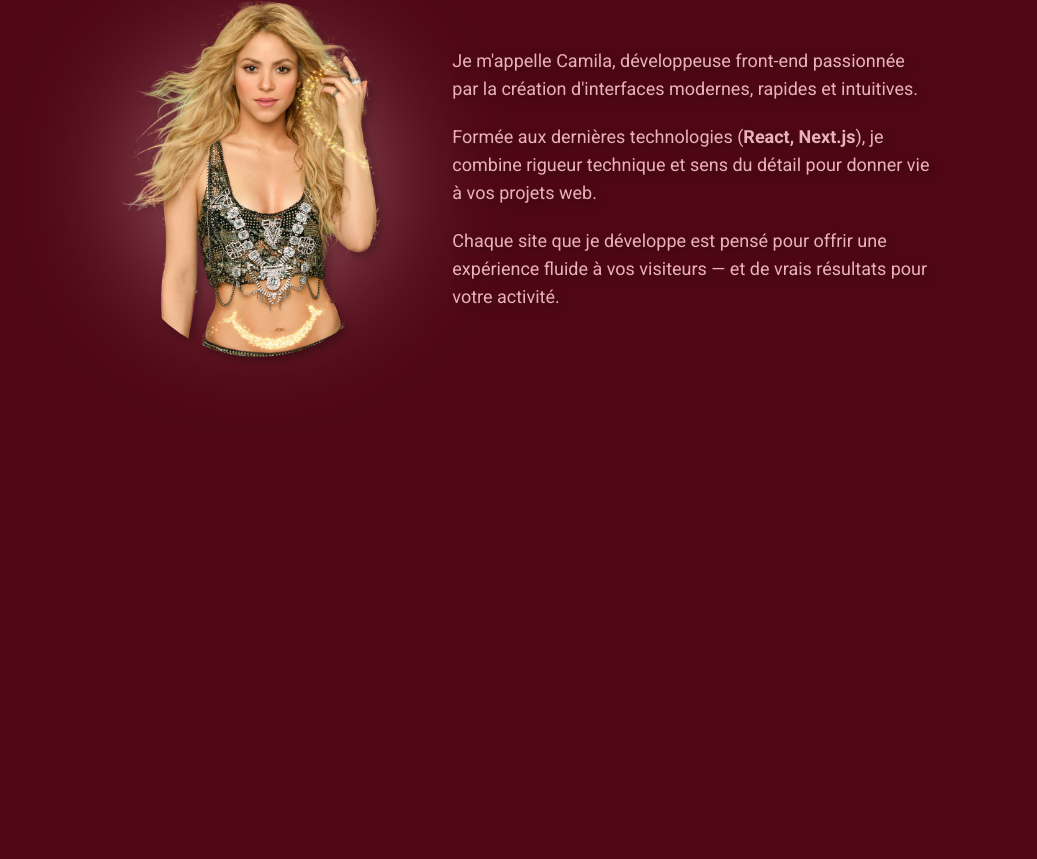
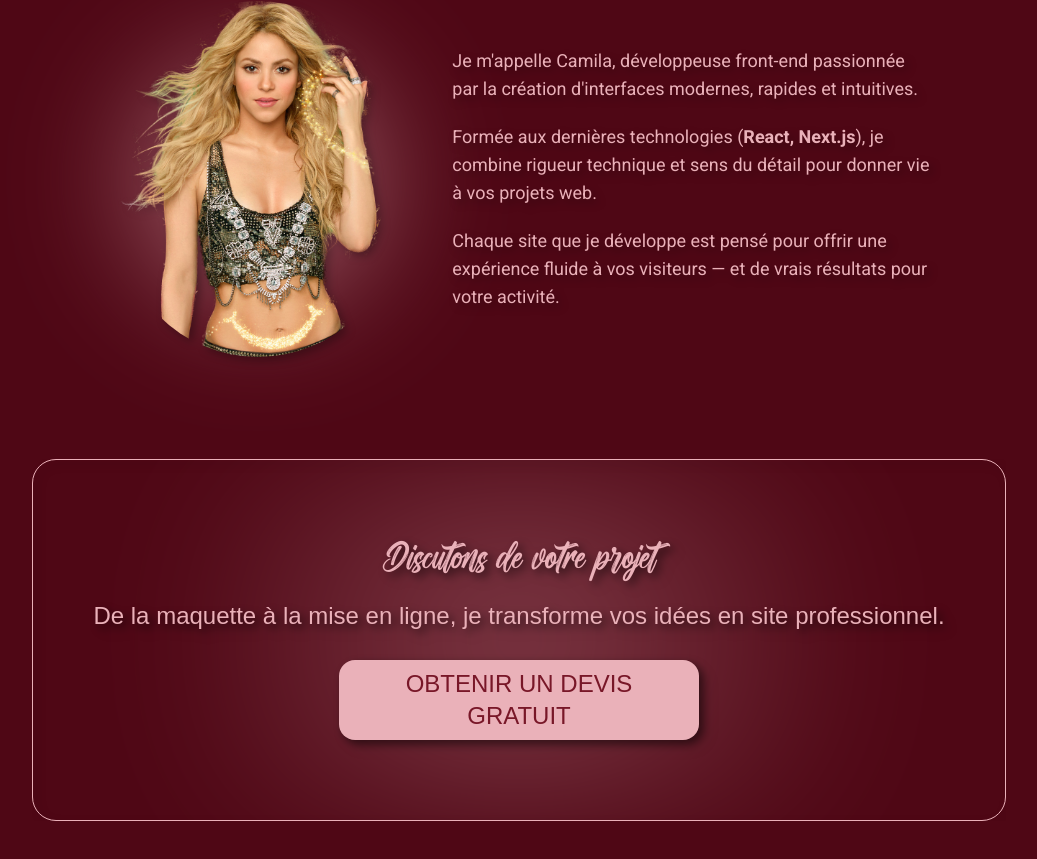
Before and after one commit to camilaoliec/camila-medeiros-dev, a Next.js app: page / in a window 1280 px wide. Shown: the part 2559-3418 px from the top of the page, without its empty margins (121-1158 px from the left). Built offline with nearby package versions, Linux system fonts and the light colour scheme; a web font is replaced by a local one.

Commit message:
feat: intégration de la section Call to Action (CTA)

```diff
--- a/src/app/page.tsx
+++ b/src/app/page.tsx
@@ -1,5 +1,6 @@
 
 import About from "@/components/About";
+import Cta from "@/components/Cta";
 import Header from "@/components/Header";
 import Hero from "@/components/Hero";
 import Method from "@/components/Method";
@@ -14,6 +15,7 @@ export default function home(){
       <Services />
       <Method />
       <About />
+      <Cta />
     </div>
   )
 }
--- a/src/components/About.tsx
+++ b/src/components/About.tsx
@@ -2,7 +2,7 @@ import Image from "next/image";
 
 export default function About() {
     return (
-        <section className="px-7 md:px-15 max-w-3xl mx-auto mb-150 flex flex-col items-center">
+        <section className="px-7 md:px-15 max-w-3xl mx-auto mb-15 flex flex-col items-center">
             <h2 className="drop-shadow-sombra font-awe text-center text-4xl mt-25 mb-10">
                 A propos de moi
             </h2>
--- /dev/null
+++ b/src/components/Cta.tsx
@@ -0,0 +1,28 @@
+export default function Cta() {
+    return (
+        <section className="mb-20 flex flex-col items-center justify-center text-center px-5 lg:mt-30">
+            <div className="relative overflow-hidden">
+                <div
+                    aria-hidden="true"
+                    className="absolute inset-0 rounded-3xl bg-[radial-gradient(circle,var(--color-rosa)_0%,rgba(0,0,0,0)_70%)] blur-3xl opacity-30"
+                />
+                <div className="relative border border-rosa rounded-3xl py-10 px-5 lg:px-15 lg:py-20 flex flex-col items-center gap-5 drop-shadow-sombra">
+                    <h2 className="drop-shadow-sombra font-awe text-center text-4xl">
+                        Discutons de votre projet
+                    </h2>
+                    <p className="font-bigS text-2xl text-center drop-shadow-sombra">
+                        De la maquette à la mise en ligne, je transforme vos
+                        idées en site professionnel.
+                    </p>
+                    <a
+                        href="#contact"
+                        className="mt-2 rounded-2xl bg-rosa px-8 py-2 text-vermelho font-bobo text-sm md:text-2xl transition-opacity duration-150 hover:opacity-60 md:w-90  inline-block text-center drop-shadow-sombra"
+                    >
+                        OBTENIR UN DEVIS GRATUIT
+                    </a>
+                </div>
+            </div>
+
+        </section>
+    );
+}
--- a/src/components/Services.tsx
+++ b/src/components/Services.tsx
@@ -76,7 +76,7 @@ export default function Services() {
                             variants={cardVariants}
                         >
                             <div className="w-20 h-20 bg-vermelho rounded-full flex items-center justify-center drop-shadow-sombra">
-                                <Icon size ={32} strokeWidth={1.5} aria-hidden="true" className="text-rosa"/>
+                                <Icon size={32} strokeWidth={1.5} aria-hidden="true" className="text-rosa"/>
                             </div>
                             <h3 className="font-bobo text-3xl text-center drop-shadow-sombra">{service.title}</h3>
                             <p className="font-bigS text-2xl text-center drop-shadow-sombra">{service.description}</p>
```
